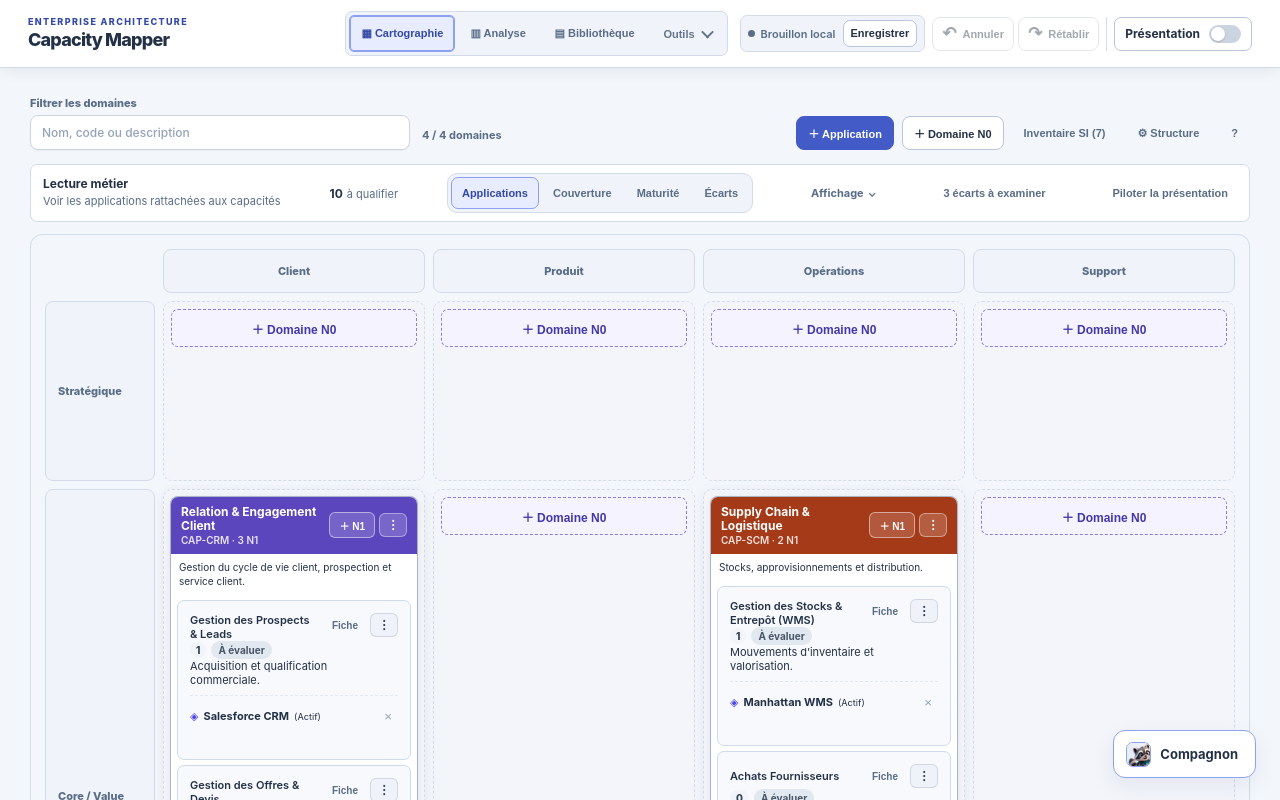
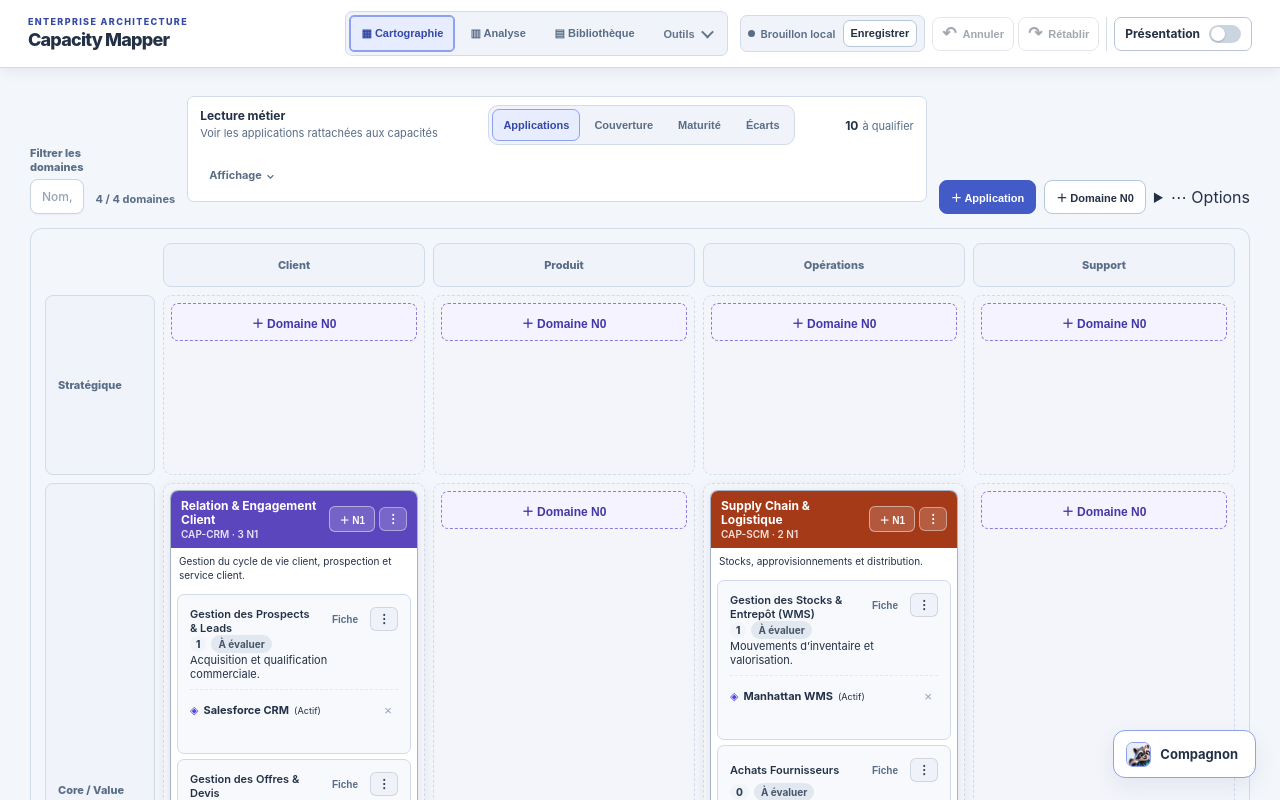
Before and after one commit to Sims07/enterprise-capacity-mapper, a React (Vite) app: page / in a window 1280 px wide. Built offline with nearby package versions, Linux system fonts and the light colour scheme.

Commit message:
refactor(ux): unify search, map readings and primary actions in one command bar

```diff
--- a/src/App.tsx
+++ b/src/App.tsx
@@ -2,6 +2,7 @@ import React, { useEffect, useMemo, useRef, useState } from 'react';
 import { Field } from './components/ui/Fields.tsx';
 import type { MapDensity } from './adapters/browser/appPreferences.ts';
 import MapReadingDisclosure from './components/MapReadingDisclosure.tsx';
+import MapActionsMenu from './components/MapActionsMenu.tsx';
 import { Modal } from './components/ui/Modal.tsx';
 import { DEMO_MODEL } from './data/demoData.ts';
 import { MATURITY_LEVELS } from './domain/capabilityAssessment.ts';
@@ -1584,7 +1585,7 @@ function App({ experienceKind = 'desktop' }: { experienceKind?: 'desktop' | 'mob
             </>
           ) : (
             <>
-              <div className="map-controls-row">
+              <div className="map-controls-row map-unified-controls" data-testid="map-unified-controls">
                 <div className="map-filter-bar">
                   <label className="map-filter-control">
                     <span>Filtrer les domaines</span>
@@ -1598,23 +1599,11 @@ function App({ experienceKind = 'desktop' }: { experienceKind?: 'desktop' | 'mob
                   </label>
                   <span className="filter-count" aria-live="polite">{visibleDomains.length} / {model.domains.length} domaines</span>
                 </div>
-                <div className="canvas-actions map-primary-actions">
-                  <button type="button" className="primary signal-add-application" data-testid="signal-add-application" onClick={() => openNew('app')}>＋ Application</button>
-                  <button type="button" className="secondary" data-testid="map-add-domain" title="Ajouter ou insérer un domaine N0 dans la cartographie" onClick={() => openNew('domain')}>＋ Domaine N0</button>
-                  <button type="button" className="secondary map-quiet-action" data-testid="map-inventory-toggle" aria-controls="app-inventory" aria-expanded={showMosaicInventory} onClick={() => setShowMosaicInventory(value => !value)}>{showMosaicInventory ? 'Masquer l’inventaire' : `Inventaire SI (${apps.length})`}</button>
-                  <button type="button" className="secondary map-quiet-action" onClick={openLayoutEditor}>⚙ Structure</button>
-                  <button type="button" className="help-icon map-quiet-action" aria-label="Aide TOGAF" onClick={() => setGuideOpen(true)} title="Aide TOGAF">?</button>
-                </div>
-              </div>
-
                 {!presentation && depth === 2 && (
                   <section className="capability-reading-toolbar" data-testid="capability-reading-toolbar" aria-label="Lire la cartographie métier">
                     <div className="capability-reading-intro">
                       <strong>Lecture métier</strong>
                       <span>{MAP_READING_MODES.find(reading => reading.id === mapReadingMode)?.help}</span>
-                  </div>
-                  <div className="capability-reading-summary" data-testid="capability-reading-summary">
-                    <span><strong>{[...capabilityFindings.values()].filter(finding => finding.needsQualification).length}</strong> à qualifier</span>
                     </div>
                   <div className="capability-reading-options" role="group" aria-label="Mode de lecture des capacités">
                     {MAP_READING_MODES.map(reading => (
@@ -1624,13 +1613,29 @@ function App({ experienceKind = 'desktop' }: { experienceKind?: 'desktop' | 'mob
                         onClick={() => setMapReadingMode(reading.id)}>{reading.label}</button>
                     ))}
                   </div>
+                  <div className="capability-reading-summary" data-testid="capability-reading-summary">
+                    <span><strong>{[...capabilityFindings.values()].filter(finding => finding.needsQualification).length}</strong> à qualifier</span>
+                  </div>
                   <MapReadingDisclosure mode={mapReadingMode} density={mapDensity}
                     onDensityChange={nextDensity => {
                       setMapDensity(nextDensity);
                       preferences.writeMapDensity(nextDensity);
                     }} />
-                  <button type="button" className="capability-diagnostic-shortcut" data-testid="capability-diagnostic-shortcut"
-                    onClick={openBusinessDiagnosis}>{[...capabilityFindings.values()].filter(finding => finding.signals.length > 0).length} écarts à examiner</button>
+                  </section>
+                )}
+                <div className="canvas-actions map-primary-actions">
+                  <button type="button" className="primary signal-add-application" data-testid="signal-add-application" onClick={() => openNew('app')}>＋ Application</button>
+                  <button type="button" className="secondary" data-testid="map-add-domain" title="Ajouter ou insérer un domaine N0 dans la cartographie" onClick={() => openNew('domain')}>＋ Domaine N0</button>
+                  <MapActionsMenu onDismiss={() => setPresentationDirectorOpen(false)}>
+                    <button type="button" data-map-menu-close="true" className="map-actions-menu-item" data-testid="map-inventory-toggle" aria-controls="app-inventory" aria-expanded={showMosaicInventory}
+                      onClick={() => setShowMosaicInventory(value => !value)}>{showMosaicInventory ? 'Masquer l’inventaire' : `Inventaire SI (${apps.length})`}</button>
+                    <button type="button" data-map-menu-close="true" className="map-actions-menu-item" onClick={openLayoutEditor}>Structure de la carte</button>
+                    <button type="button" data-map-menu-close="true" className="map-actions-menu-item" onClick={() => setGuideOpen(true)}>Aide TOGAF</button>
+                    {depth === 2 && <>
+                      <div className="map-actions-menu-divider" role="separator" />
+                      <button type="button" data-map-menu-close="true" className="map-actions-menu-item" data-testid="capability-diagnostic-shortcut" onClick={openBusinessDiagnosis}>
+                        Examiner les écarts ({[...capabilityFindings.values()].filter(finding => finding.signals.length > 0).length})
+                      </button>
                   <div className="presentation-director">
                     <button type="button" className="presentation-director-toggle" data-testid="presentation-director-toggle"
                       aria-expanded={presentationDirectorOpen} onClick={() => setPresentationDirectorOpen(value => !value)}>Piloter la présentation</button>
@@ -1661,8 +1666,10 @@ function App({ experienceKind = 'desktop' }: { experienceKind?: 'desktop' | 'mob
                       </div>
                     </div>}
                   </div>
-                </section>
-              )}
+                    </>}
+                  </MapActionsMenu>
+                </div>
+              </div>
               {capabilityMap}
             </>
           )}
```
Lines whose indentation alone changed are shown as unchanged.
